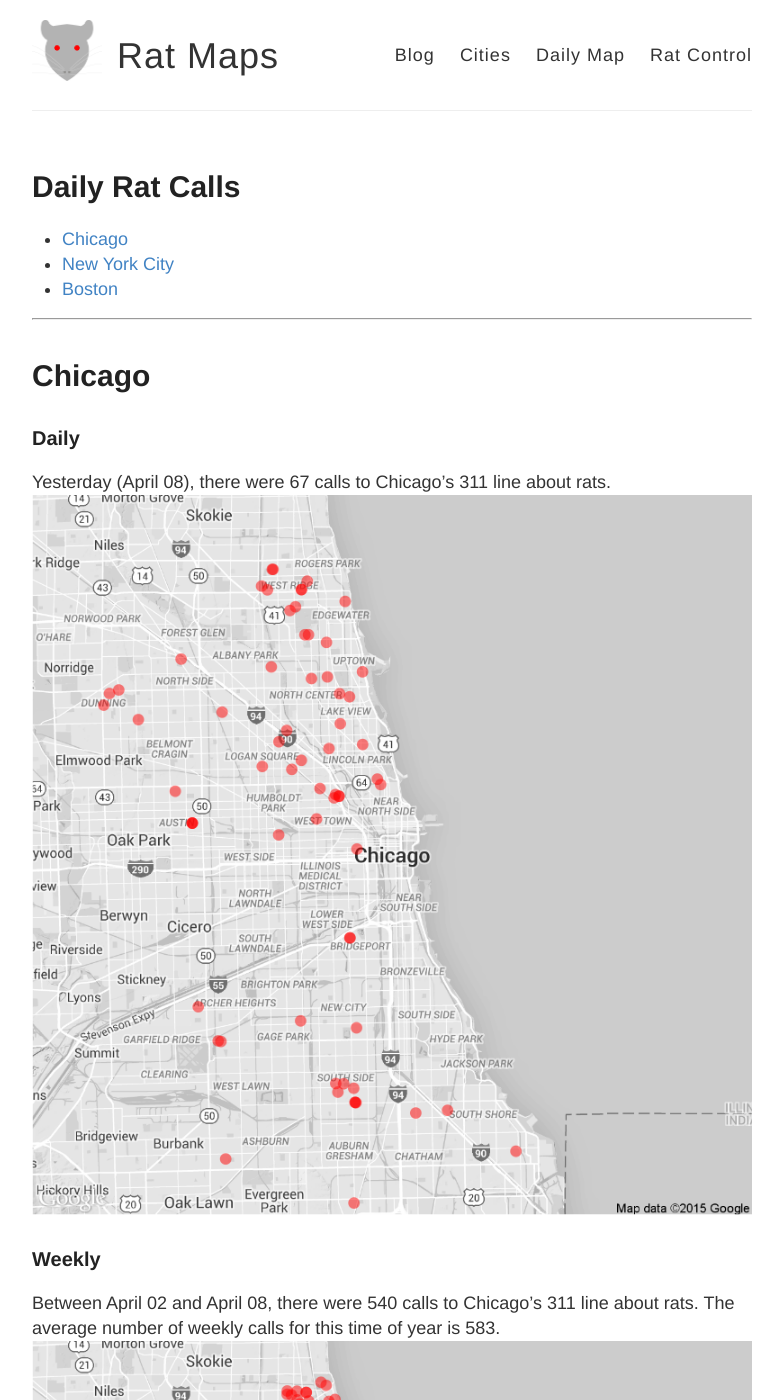
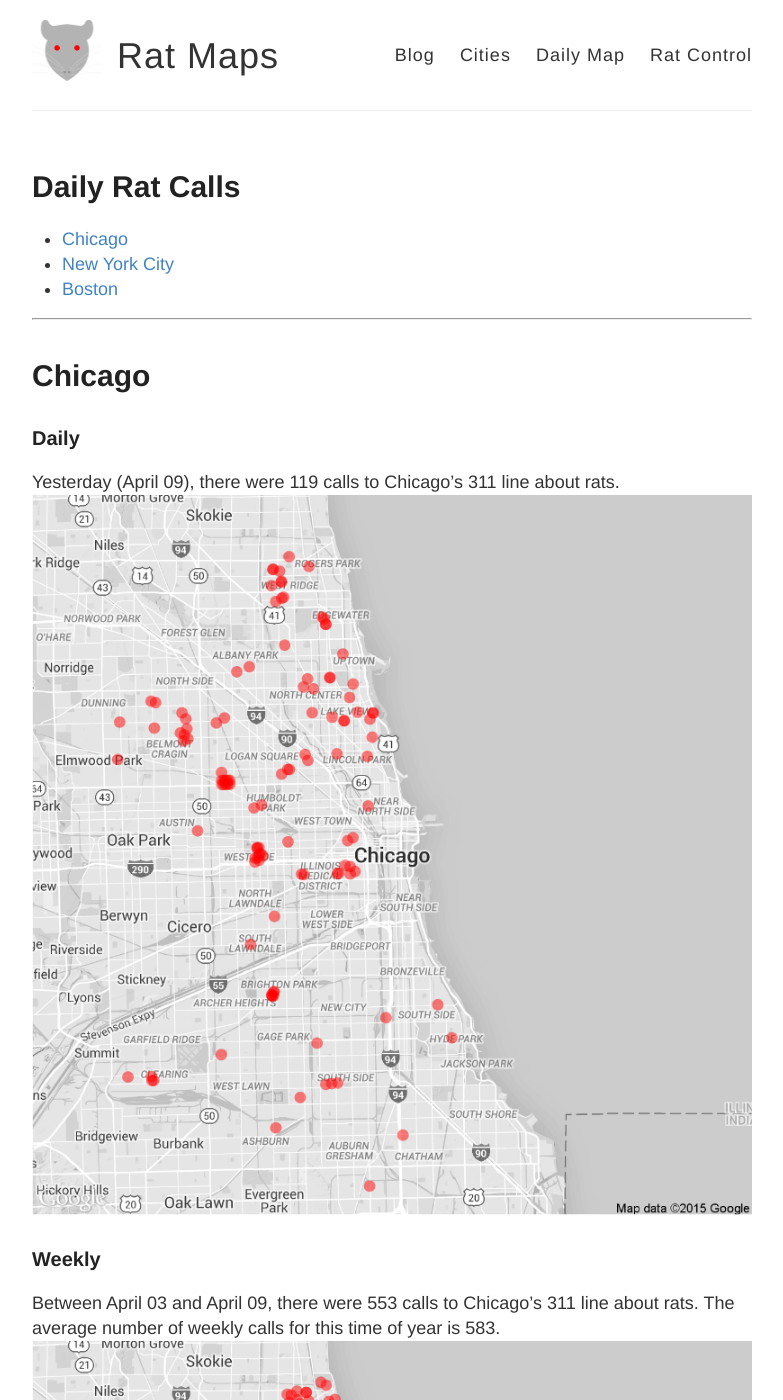
Before and after one commit to DanielHadley/ratmaps, a Jekyll site: the page built from daily.md, in a window 1280 px wide and 1400 px high. Shown: the whole window, without its empty margins (248-1031 px from the left). Built offline with Jekyll 4.4.1, drawn with Linux system fonts in a browser that asks for light colours; comment, search, counter and statistics services are not loaded; some of the changed text lies outside the part shown.

Commit message:
Daily Maps

```diff
--- a/daily.md
+++ b/daily.md
@@ -15,22 +15,22 @@ tags: Chicago NYC weekly daily rats
 
 ### Daily
 
-Yesterday (April 08), there were 67 calls to Chicago's 311 line about rats.
+Yesterday (April 09), there were 119 calls to Chicago's 311 line about rats.
 ![Chicago rat calls to 311 weekly map]({{ site.cityimages }}/daily/Chicago_Rat_Map_Daily.png)
 
 ### Weekly
-Between April 02 and April 08, there were 540 calls to Chicago's 311 line about rats. The average number of weekly calls for this time of year is 583.
+Between April 03 and April 09, there were 553 calls to Chicago's 311 line about rats. The average number of weekly calls for this time of year is 583.
 ![Chicago rat calls to 311 weekly map]({{ site.cityimages }}/daily/Chicago_Rat_Map_Weekly.png)
 ***
 # New York City <a id="nyc"><a>
 
 ### Daily
 
-Yesterday (April 08), there were 25 calls to New York City's 311 line about rats.
+Yesterday (April 09), there were 11 calls to New York City's 311 line about rats.
 ![NYC rat calls to 311 weekly map]({{ site.cityimages }}/daily/NYC_Rat_Map_Daily.png)
 
 ### Weekly
-Between April 02 and April 08, there were 245 calls to New York City's 311 line about rats. The average number of weekly calls for this time of year is 208.
+Between April 03 and April 09, there were 250 calls to New York City's 311 line about rats. The average number of weekly calls for this time of year is 208.
 ![NYC rat calls to 311 weekly map]({{ site.cityimages }}/daily/NYC_Rat_Map_Weekly.png)
 
 Each red dot represents one call about a rat seen in that location. The dots are transparent, so multiple calls from one location will be seen as a solid dot. The usual caveats apply: more calls do not necessarily mean that there are more rats in that location than other parts of the city. A cluster of dots could indicate that one resident is unusually vocal about rodents in his or her neighborhood. Also, more densely populated neighborhoods tend to make more calls to 311.
```
Also changed, not shown: images/pages/daily/Chicago_Rat_Map_Daily.png, images/pages/daily/Chicago_Rat_Map_Weekly.png, images/pages/daily/NYC_Rat_Map_Daily.png, images/pages/daily/NYC_Rat_Map_Weekly.png.
